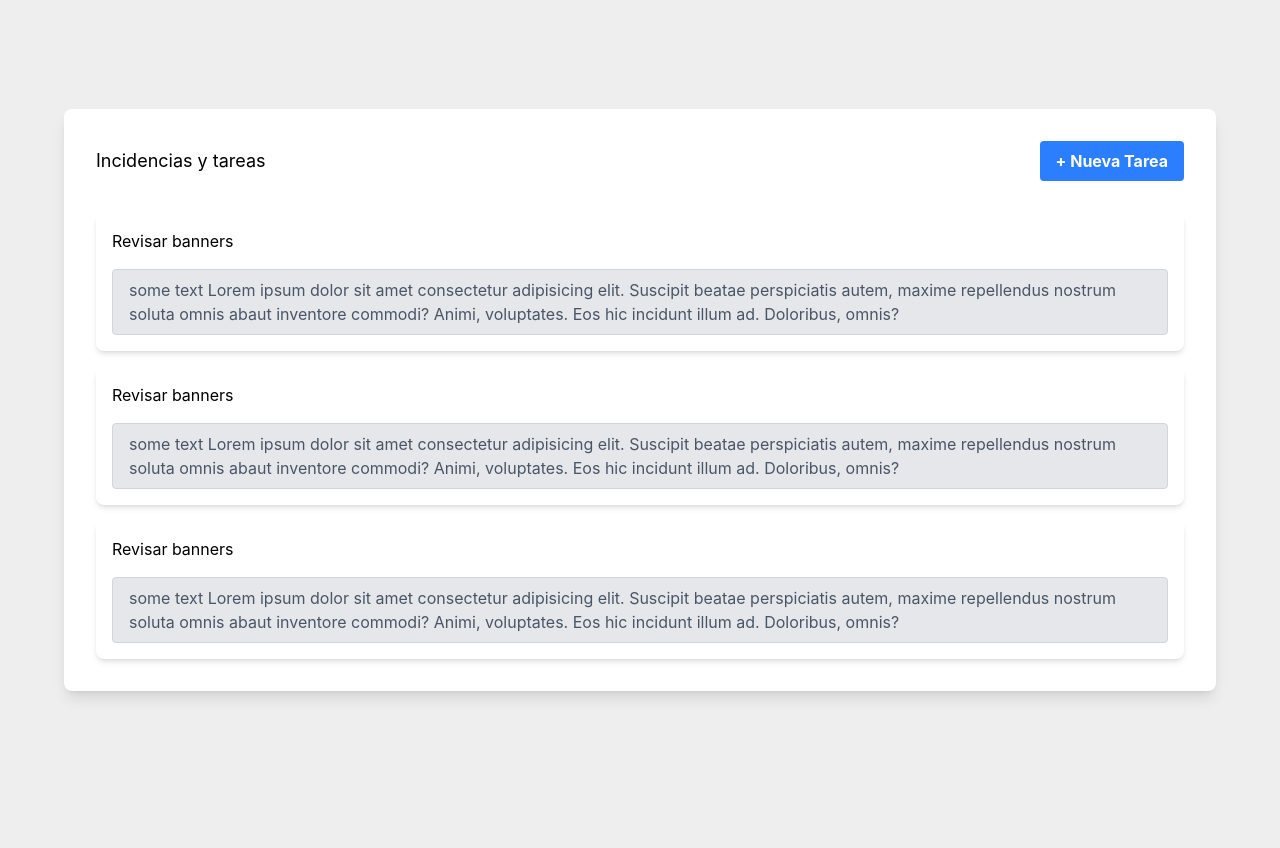
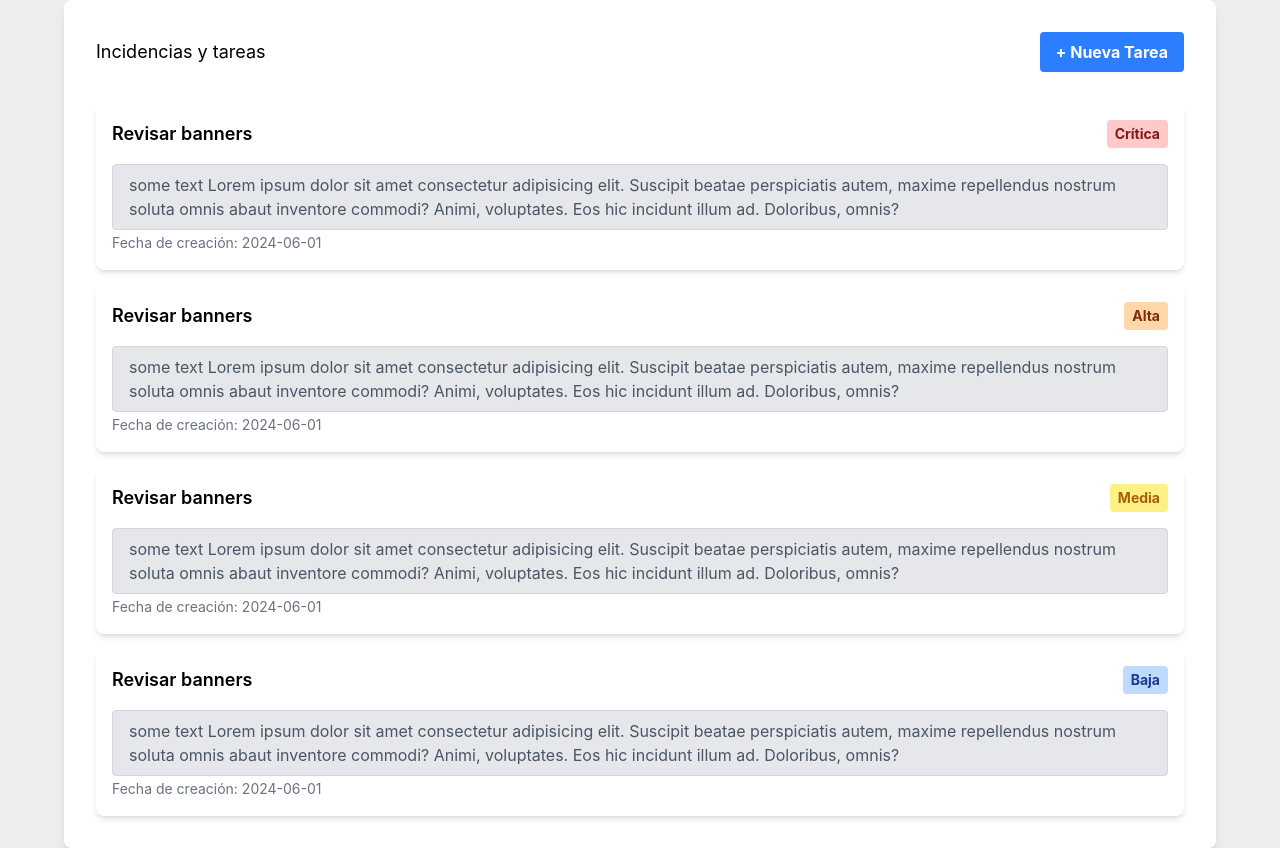
Before and after one commit to RickBm400/task-manager, a React (Vite) app in the folder apps/web/: page / in a window 1280 px wide. Before the commit the page ends 800 px from the top, so only its background shows below. Built offline with nearby package versions, Linux system fonts and the light colour scheme.

Commit message:
feat(style): add priority badge with types
+ implement badge colors and style properties

```diff
--- a/apps/web/package.json
+++ b/apps/web/package.json
@@ -13,6 +13,7 @@
     "@tailwindcss/vite": "^4.3.1",
     "react": "^19.2.6",
     "react-dom": "^19.2.6",
+    "react-icons": "^5.6.0",
     "tailwindcss": "^4.3.1"
   },
   "devDependencies": {
--- a/apps/web/src/App.tsx
+++ b/apps/web/src/App.tsx
@@ -1,21 +1,21 @@
-import Button from "./components/Button"
+import Button from "./components/Button";
 import TaskCard from "./components/TaskCard.component";
 
 export function App() {
-  return <div className="App w-screen h-screen grid place-items-center">
+  return (
+    <div className="App w-screen h-screen grid place-items-center">
       <div className=" bg-white w-6xl p-8 rounded-lg shadow-lg">
         <div className="flex justify-between items-center">
           <h2 className="text-lg">Incidencias y tareas</h2>
-            <Button>
-                   + Nueva Tarea
-            </Button>
+          <Button>+ Nueva Tarea</Button>
         </div>
         <section id="task-list" className="w-full mt-8 space-y-4">
-            <TaskCard />
-            <TaskCard />
-            <TaskCard />
+          <TaskCard priority="CRITIC" />
+          <TaskCard priority="HIGH" />
+          <TaskCard priority="MEDIUM" />
+          <TaskCard priority="LOW" />
         </section>
       </div>
-
-  </div>;
+    </div>
+  );
 }
--- /dev/null
+++ b/apps/web/src/components/PriorityBadge.tsx
@@ -0,0 +1,34 @@
+import type { Priority } from "../types/Task.types";
+
+const TaskStatus = {
+  CRITIC: {
+    name: "Crítica",
+    color: "bg-red-200",
+    textColor: "text-red-900",
+  },
+  HIGH: {
+    name: "Alta",
+    color: "bg-orange-200",
+    textColor: "text-orange-900",
+  },
+  MEDIUM: {
+    name: "Media",
+    color: "bg-yellow-200",
+    textColor: "text-yellow-700",
+  },
+  LOW: {
+    name: "Baja",
+    color: "bg-blue-200",
+    textColor: "text-blue-900",
+  },
+} as const;
+
+export default function PriorityBadge(props: { priority: Priority }) {
+  return (
+    <div
+      className={`px-2 py-1 rounded ${TaskStatus[props.priority].color} ${TaskStatus[props.priority].textColor} font-bold text-sm`}
+    >
+      <span>{TaskStatus[props.priority].name}</span>
+    </div>
+  );
+}
--- a/apps/web/src/components/TaskCard.component.tsx
+++ b/apps/web/src/components/TaskCard.component.tsx
@@ -1,9 +1,25 @@
-export default function TaskCard() {
-    return <div className="bg-white p-4 rounded-lg shadow-md">
-        Revisar banners
+import PriorityBadge from "./PriorityBadge";
+import type { Priority } from "../types/Task.types";
 
-        <div className="w-full bg-gray-200 rounded border border-gray-300 mt-4 px-4 py-2">
-            <span className="text-gray-600 break-after-all">some text Lorem ipsum dolor sit amet consectetur adipisicing elit. Suscipit beatae perspiciatis autem, maxime repellendus nostrum soluta omnis abaut inventore commodi? Animi, voluptates. Eos hic incidunt illum ad. Doloribus, omnis?</span>
-        </div>
+export default function TaskCard(props: { priority: Priority }) {
+  return (
+    <div className="bg-white p-4 rounded-lg shadow-md">
+      <div className="flex justify-between items-center">
+        <h3 className="text-lg font-semibold">Revisar banners</h3>
+        <PriorityBadge priority={props.priority}></PriorityBadge>
+      </div>
+
+      <div className="w-full bg-gray-200 rounded border border-gray-300 mt-4 px-4 py-2">
+        <span className="text-gray-600 break-after-all">
+          some text Lorem ipsum dolor sit amet consectetur adipisicing elit.
+          Suscipit beatae perspiciatis autem, maxime repellendus nostrum soluta
+          omnis abaut inventore commodi? Animi, voluptates. Eos hic incidunt
+          illum ad. Doloribus, omnis?
+        </span>
+      </div>
+      <span className="text-sm text-gray-500">
+        Fecha de creación: 2024-06-01
+      </span>
     </div>
+  );
 }
--- /dev/null
+++ b/apps/web/src/types/Task.types.tsx
@@ -0,0 +1 @@
+export type Priority = "CRITIC" | "HIGH" | "MEDIUM" | "LOW";
```
Also changed, not shown: 1 other file (tests, documents, lock files or other folders).
